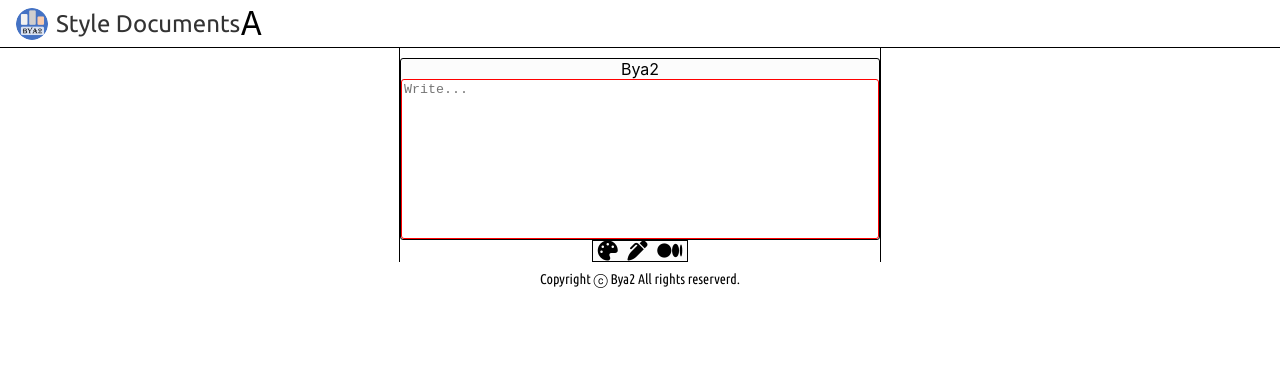
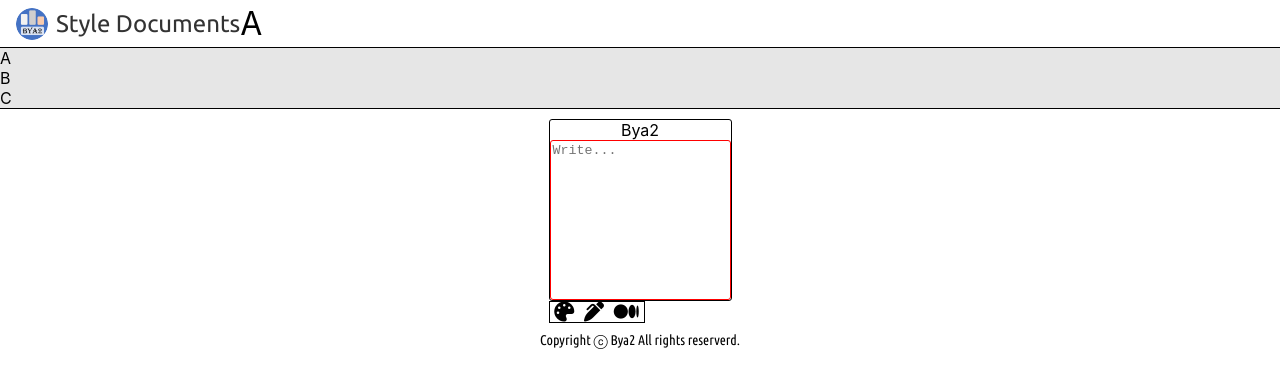
Before and after one commit to bya2/styles-document, a React (Create React App) app: page /doc in a window 1280 px wide. Shown: the top 388 px of the page. Built offline with nearby package versions, Linux system fonts and the light colour scheme.

Commit message:
temp: update

```diff
--- a/src/components/main/r_doc/menu.jsx
+++ b/src/components/main/r_doc/selector.jsx
@@ -1,10 +1,10 @@
-import "../../../styles/main/r_doc/menu.scss";
+import "../../../styles/main/r_doc/selector.scss";
 
 const STR__CLS_ROUTE = "r_doc";
 const STR__CLS_WRAPPER = "wrapper_doc_menu";
 const STR__CLS_ION_ICON = "ion_icon";
 
-const DocMenu = () => {
+const DocSelector = () => {
   return (
     <div className={`${STR__CLS_WRAPPER} ${STR__CLS_ROUTE}`}>
       <i className="fas fa-palette"></i>
@@ -13,4 +13,4 @@
     </div>
   );
 };
-export default DocMenu;
+export default DocSelector;
--- a/src/routes/r_doc.jsx
+++ b/src/routes/r_doc.jsx
@@ -1,7 +1,6 @@
 import "../styles/main/r_doc/index.scss";
-import { ReactMarkdown } from "react-markdown/lib/react-markdown";
 import DocMarkdown from "../components/main/r_doc/markdown";
-import DocMenu from "../components/main/r_doc/menu";
+import DocSelector from "../components/main/r_doc/selector";
 
 const tmp_str_markdown = `# okok
 sdfjkdalsjfkldsajfklds
@@ -13,8 +12,15 @@
   return (
     <>
       <main className={common_class_name}>
-        <DocMarkdown />
-        <DocMenu />
+        <div className={`wrapper_top_menu`}>
+          <div>A</div>
+          <div>B</div>
+          <div>C</div>
+        </div>
+        <div>
+          <DocMarkdown />
+          <DocSelector />
+        </div>
       </main>
     </>
   );
--- a/src/styles/main/r_doc/index.scss
+++ b/src/styles/main/r_doc/index.scss
@@ -1,25 +1,30 @@
 @import "../../variables.scss";
 @import "../../mixins.scss";
 
-$r_doc__main_size__width: 30rem;
+$r_doc__main_size__width: 100vw;
+$r_doc__main_size__height: auto;
 $r_doc__main_bg__color: hsl(0, 0%, 100%);
 
 @mixin r_doc__main__box_model {
 }
 
 main.r_doc {
+  &,
+  * {
+    box-sizing: border-box;
+  }
+
   & {
     align-self: center;
     width: $r_doc__main_size__width;
+    height: $r_doc__main_size__height;
     background-color: $r_doc__main_bg__color;
-    border-left: 1px solid black;
-    border-right: 1px solid black;
     @include setting__flex_CCS;
   }
 
-  div {
-    & {
-      background-color: #fcfcfc;
-    }
+  .wrapper_top_menu {
+    width: 100%;
+    background-color: hsl(0, 0%, 90%);
+    border-bottom: $common__border__basic;
   }
 }
--- a/src/styles/variables.scss
+++ b/src/styles/variables.scss
@@ -6,10 +6,11 @@
 // Common
 $common__font__main: "Ubuntu", sans-serif;
 $common__font__sub: "Ubuntu Condensed", sans-serif;
+$common__border__basic: 1px solid black;
 
 // Route Root
 
-$r_root__wrapper__bg__color: hsla(0, 18%, 53%, 0.2);
+// $r_root__wrapper__bg__color: hsla(0, 18%, 53%, 0.2);
 $r_root__header_bg__color: hsl(0, 0%, 100%);
 $r_root__footer_bg__color: hsl(0, 0%, 100%);
 
@@ -19,7 +20,7 @@
 $r_root__footer_font__main: "Ubuntu", sans-serif;
 $r_root__footer_font__sub: "Ubuntu Condensed", sans-serif;
 
-$r_root__main_bg__color: hsl(0, 0%, 97%);
+$r_root__main_bg__color: hsl(0, 0%, 100%);
 $r_root__main__login_container_bg__color: hsl(0, 0%, 100%);
 $r_root__main__login_font__main: "Ubuntu", sans-serif;
 $r_root__main__login_font__sub: "Ubuntu Condensed", sans-serif;
```
Also changed, not shown: src/styles/main/r_doc/selector.scss (renamed from src/styles/main/r_doc/menu.scss), 1 other file (tests, documents, lock files or other folders).
